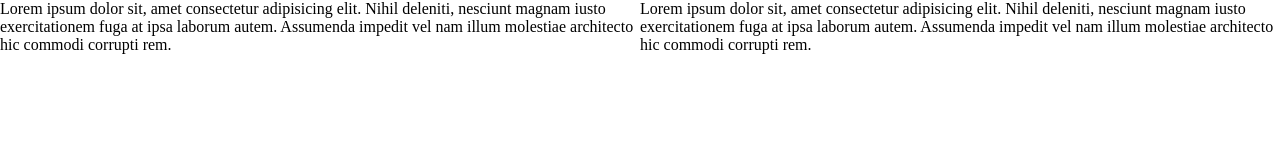
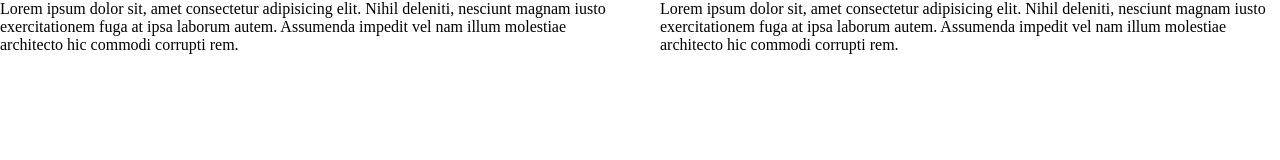
Before and after one commit to alexcarpenter/screencasts, a plain HTML site: page 06-build-your-own-grid-with-flexbox/index.html in a window 1280 px wide. Drawn offline with Linux system fonts and the light colour scheme.

Commit message:
Updates grid example

```diff
--- a/06-build-your-own-grid-with-flexbox/index.html
+++ b/06-build-your-own-grid-with-flexbox/index.html
@@ -6,6 +6,10 @@
   <meta http-equiv="X-UA-Compatible" content="ie=edge">
   <title>Build your own grid with flexbox</title>
   <style>
+    :root {
+      --grid-gutter: 20px;
+    }
+
     *,
     *::before,
     *::after {
@@ -14,18 +18,35 @@
       padding: 0;
     }
 
-    .grid {
+    .o-grid {
       display: flex;
+      flex-wrap: wrap;
+      margin-bottom: calc(var(--grid-gutter) * -1);
+      margin-right: calc(var(--grid-gutter) * -1);
+      margin-left: calc(var(--grid-gutter) * -1);
+    }
+
+    .o-grid__cell {
+      width: 100%;
+      margin-bottom: var(--grid-gutter);
+      padding-right: var(--grid-gutter);
+      padding-left: var(--grid-gutter);
+    }
+
+    @media screen and (min-width: 700px) {
+      .u-md-width-6of12 {
+        width: 50%;
+      }
     }
   </style>
 </head>
 <body>
-  <div class="grid">
-    <div class="grid__cell">
+  <div class="o-grid">
+    <div class="o-grid__cell u-md-width-6of12">
       <p>Lorem ipsum dolor sit, amet consectetur adipisicing elit. Nihil deleniti, nesciunt magnam iusto exercitationem fuga at ipsa laborum autem. Assumenda impedit vel nam illum molestiae architecto hic commodi corrupti rem.</p>
     </div>
 
-    <div class="grid__cell">
+    <div class="o-grid__cell u-md-width-6of12">
       <p>Lorem ipsum dolor sit, amet consectetur adipisicing elit. Nihil deleniti, nesciunt magnam iusto exercitationem fuga at ipsa laborum autem. Assumenda impedit vel nam illum molestiae architecto hic commodi corrupti rem.</p>
     </div>
   </div>
```
